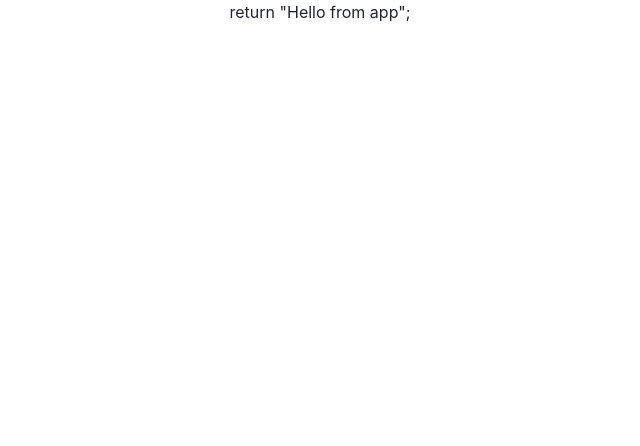
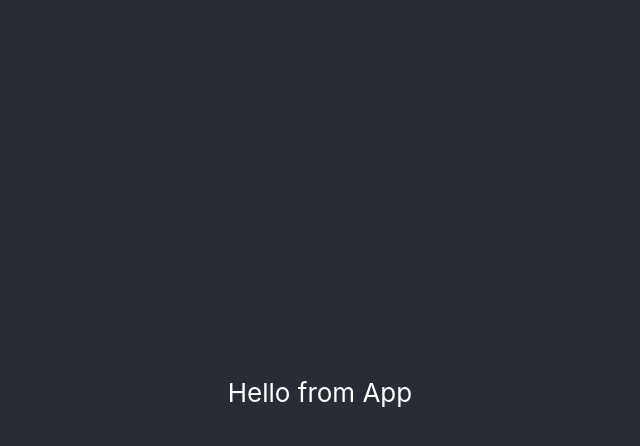
Before and after one commit to bcbarbosa/dictionary-app, a React (Create React App) app: page / in a window 1280 px wide. Shown: the top 446 px of the page, without its empty margins (320-960 px from the left). Built offline with nearby package versions, Linux system fonts and the light colour scheme.

Commit message:
Update App.js

```diff
--- a/src/App.css
+++ b/src/App.css
@@ -32,6 +32,7 @@
   from {
     transform: rotate(0deg);
   }
+
   to {
     transform: rotate(360deg);
   }
--- a/src/App.js
+++ b/src/App.js
@@ -1,10 +1,13 @@
-import logo from './logo.svg';
 import './App.css';
 
 function App() {
   return (
     <div className="App">
-      return "Hello from app";
+      <header className="App-header">
+        <p>
+          Hello from App
+        </p>
+      </header>
     </div>
   );
 }
```
